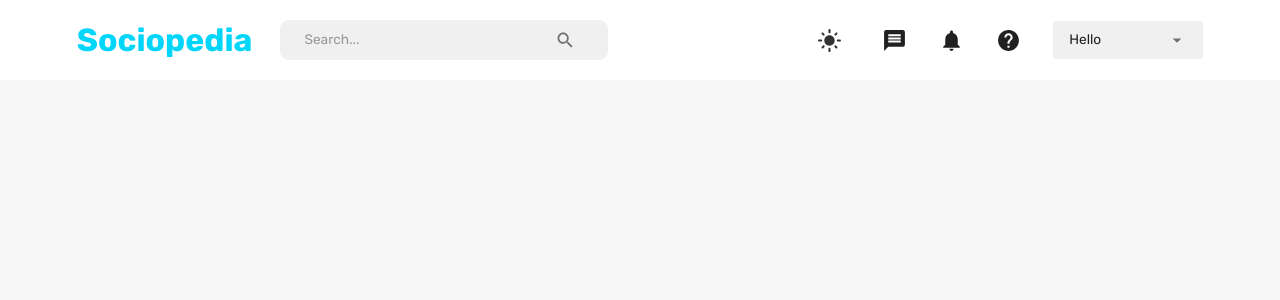
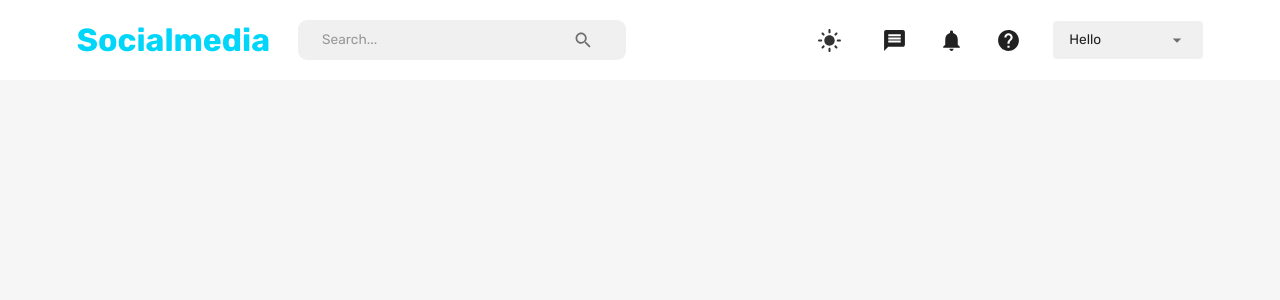
Before and after one commit to Mrityunjay-Palled/full_stack, a React (Create React App) app in the folder client/: page /home in a window 1280 px wide. Shown: the top 300 px of the page. Built offline with nearby package versions, Linux system fonts and the light colour scheme.

Commit message:
changes in navbar

```diff
--- a/client/src/scenes/navbar/index.jsx
+++ b/client/src/scenes/navbar/index.jsx
@@ -56,7 +56,7 @@ const Navbar = () => {
             },
           }}
         >
-          Sociopedia
+          Socialmedia
         </Typography>
         {isNonMobileScreens && (
           <FlexBetween
```
